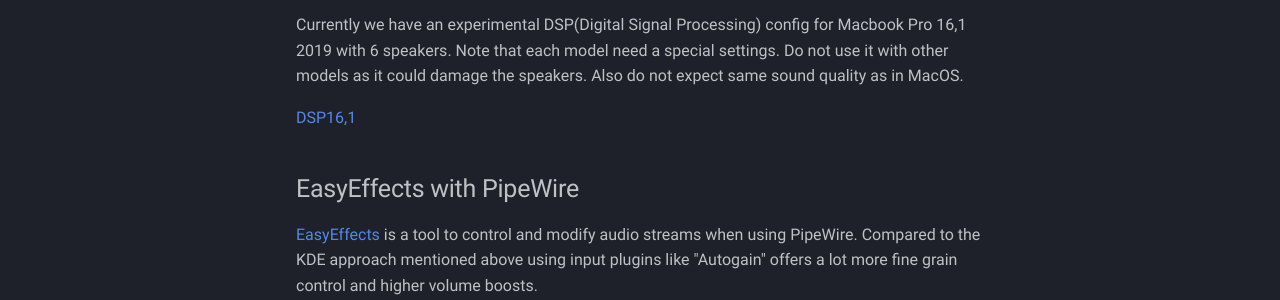
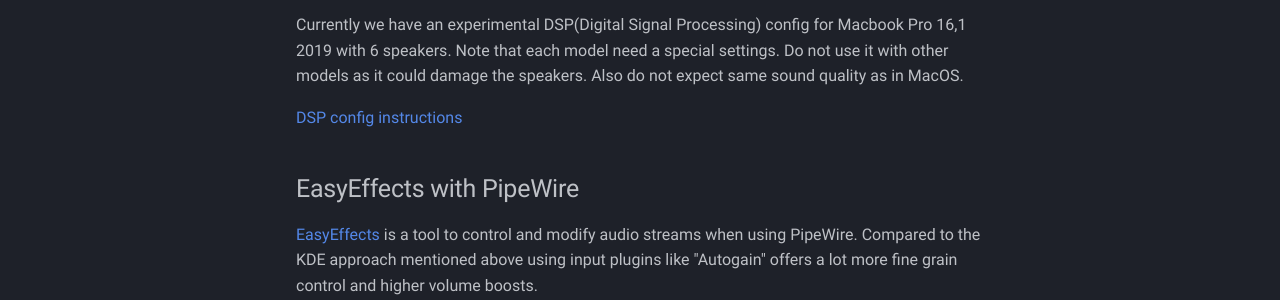
Before and after one commit to t2linux/wiki, an MkDocs documentation site: the page built from docs/guides/audio-config.md, in a window 1280 px wide and 900 px high, scrolled down 1888 px. Shown: the part 513-813 px from the top of the window. Built offline with MkDocs 1.6.1 and Material for MkDocs 9.7.7, drawn with Linux system fonts in a browser that asks for light colours; comment, search, counter and statistics services are not loaded.

Commit message:
doc review

```diff
--- a/docs/guides/audio-config.md
+++ b/docs/guides/audio-config.md
@@ -62,7 +62,7 @@ All of apple's fancy tuning of the speakers is done in macOS, similar configurat
 Currently we have an experimental DSP(Digital Signal Processing) config for Macbook Pro 16,1 2019 with 6 speakers.
 Note that each model need a special settings. Do not use it with other models as it could damage the speakers. Also do not expect same sound quality as in MacOS.
 
-[DSP16,1](https://github.com/lemmyg/asahi-audio/blob/macbookT2_16_1/README.md)
+[DSP config instructions](https://github.com/lemmyg/asahi-audio/blob/macbookT2_16_1/README.md)
 
 ## EasyEffects with PipeWire
 
```
